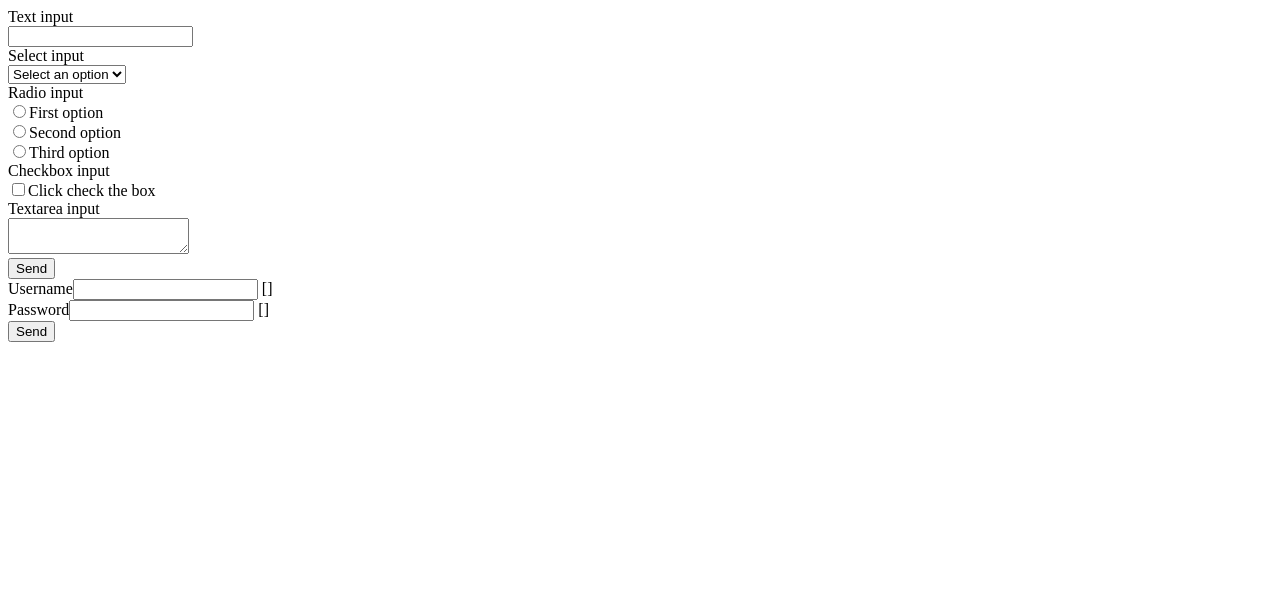
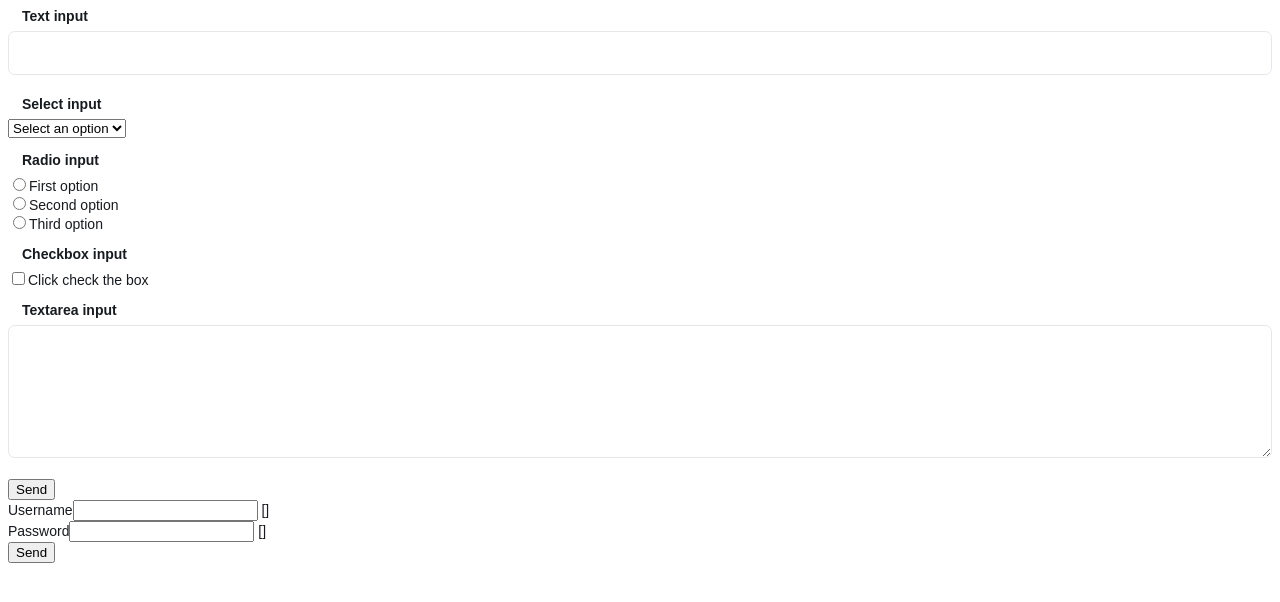
Before and after one commit to brunothelima/vue-forme, a Vue app: page / in a window 1280 px wide. Shown: the top 602 px of the page. Built offline with nearby package versions, Linux system fonts and the light colour scheme.

Commit message:
feat: 🎸 Applying first styles to the form ui components

```diff
--- a/package.json
+++ b/package.json
@@ -20,6 +20,8 @@
     "babel-eslint": "^10.1.0",
     "eslint": "^6.7.2",
     "eslint-plugin-vue": "^7.0.0-alpha.0",
+    "node-sass": "^4.14.1",
+    "sass-loader": "^8.0.2",
     "vue-cli-plugin-vue-next": "~0.1.2"
   },
   "eslintConfig": {
--- /dev/null
+++ b/src/assets/theme.css
@@ -0,0 +1,37 @@
+/* Light Theme */
+:root {
+	/* Font props */
+	--font-size: 14px;
+	--font-family: "Montserrat", Arial, Helvetica, sans-serif;
+	--icons-family: "Widgricon";
+	/* Animation props */
+	--transition-duration: 200ms;
+	--transition-timing-function: ease-out;
+	/* Input props */
+	--input-border-width: 1px;
+  --input-border-style: solid;
+	--input-border-radius: 0.50em;
+	/* System color props */
+	--color-info: #3B9DEA;
+	--color-error: #FA4646;
+	--color-warning: #DBC53D;
+	--color-success: #46CD72;
+
+	/* Monochromatic color props */
+	--color-x-1: #171A1E;
+	--color-x-2: #22272C;
+	--color-x-3: #373E45;
+	--color-x-4: #5C636F;
+	--color-x-5: #768091;
+	--color-x-6: #8C95A3;
+	--color-x-7: #BABFC8;
+	--color-x-8: #E5E7EB;
+	--color-x-9: #F2F3F5;
+	--color-x-10: #F7F8F9;
+  --color-x-11: #FFFFFF;
+
+  background-color: var(--color-x-11);
+  color: var(--color-x-1);
+  font-family: var(--font-family);
+  font-size: var(--font-size);
+}
--- a/src/components/Forme/Field.vue
+++ b/src/components/Forme/Field.vue
@@ -15,3 +15,25 @@ export default {
   props: ["id", "label", "errors"]
 };
 </script>
+
+<style lang="scss" scoped>
+.field {
+  display: flex;
+  flex-flow: column;
+  margin-bottom: 1em;
+  &__label {
+    margin: 0 0 0.5rem 1rem;
+    font-weight: 600;
+    &:empty {
+      display: none;
+    }
+  }
+  &__errors {
+    padding: 0;
+    margin: 0 1rem 0 1rem;
+    li {
+      margin-bottom: 0.5em;
+    }
+  }
+}
+</style>
--- a/src/components/Forme/Input/Text.vue
+++ b/src/components/Forme/Input/Text.vue
@@ -17,3 +17,27 @@ export default {
   props: ["name", "value", "type", "placeholder", "disabled", "readonly"]
 }
 </script>
+
+<style lang="scss" scoped>
+.input-text {
+  display: flex;
+  margin-bottom: 0.5rem;
+  input {
+    width: 100%;
+    box-sizing: border-box;
+    padding: 1em;
+    border-radius: var(--input-border-radius);
+    border: var(--input-border-width) var(--input-border-style) var(--color-x-8);
+    background-color: var(--color-x-11);
+    color: var(--color-x-3);
+    outline: none;
+    &::placeholder {
+      color: var(--color-x-7);
+    }
+    &:focus {
+      border-color: var(--color-x-4);
+      box-shadow: 0 0 0 var(--input-border-width) var(--color-x-4);
+    }
+  }
+}
+</style>
--- a/src/components/Forme/Input/Textarea.vue
+++ b/src/components/Forme/Input/Textarea.vue
@@ -16,3 +16,30 @@ export default {
   props: ["name", "value", "placeholder", "disabled", "readonly"]
 };
 </script>
+
+<style lang="scss" scoped>
+.input-textarea {
+  display: flex;
+  position: relative;
+  margin-bottom: 0.5rem;
+  textarea {
+    overflow: hidden;
+    box-sizing: border-box;
+    width: 100%;
+    min-height: 10em;
+    padding: 1em;
+    border-radius: var(--input-border-radius);
+    border: var(--input-border-width) var(--input-border-style) var(--color-x-8);
+    background-color: var(--color-x-11);
+    color: var(--color-x-3);
+    outline: none;
+    &::placeholder {
+      color: var(--color-x-7);
+    }
+    &:focus {
+      border-color: var(--color-x-4);
+      box-shadow: 0 0 0 var(--input-border-width) var(--color-x-4);
+    }
+  }
+}
+</style>
--- a/src/components/Forme/index.vue
+++ b/src/components/Forme/index.vue
@@ -92,8 +92,12 @@ export default {
       onInputHandler,
       onSubmitHandler,
       getComponentByType,
-      entries,
+      entries
     };
   }
 };
 </script>
+
+<style lang="scss">
+  @import "../../assets/theme.css";
+</style>
```
Also changed, not shown: 1 other file (tests, documents, lock files or other folders).
